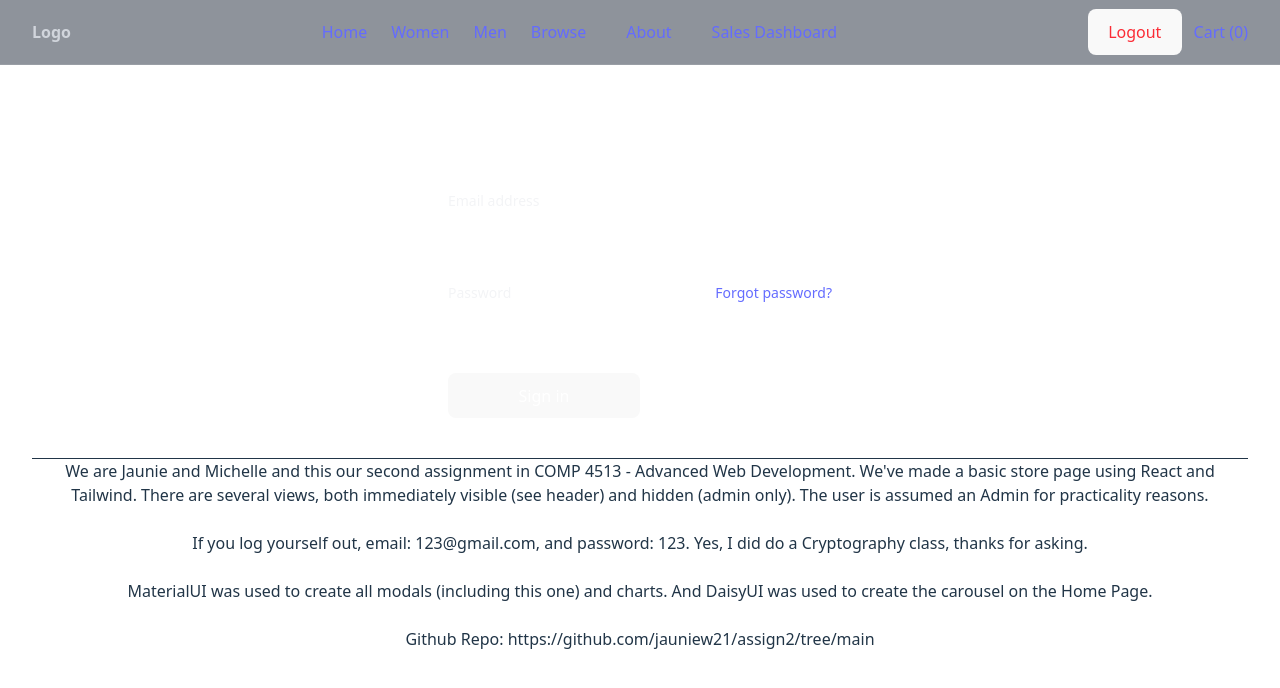
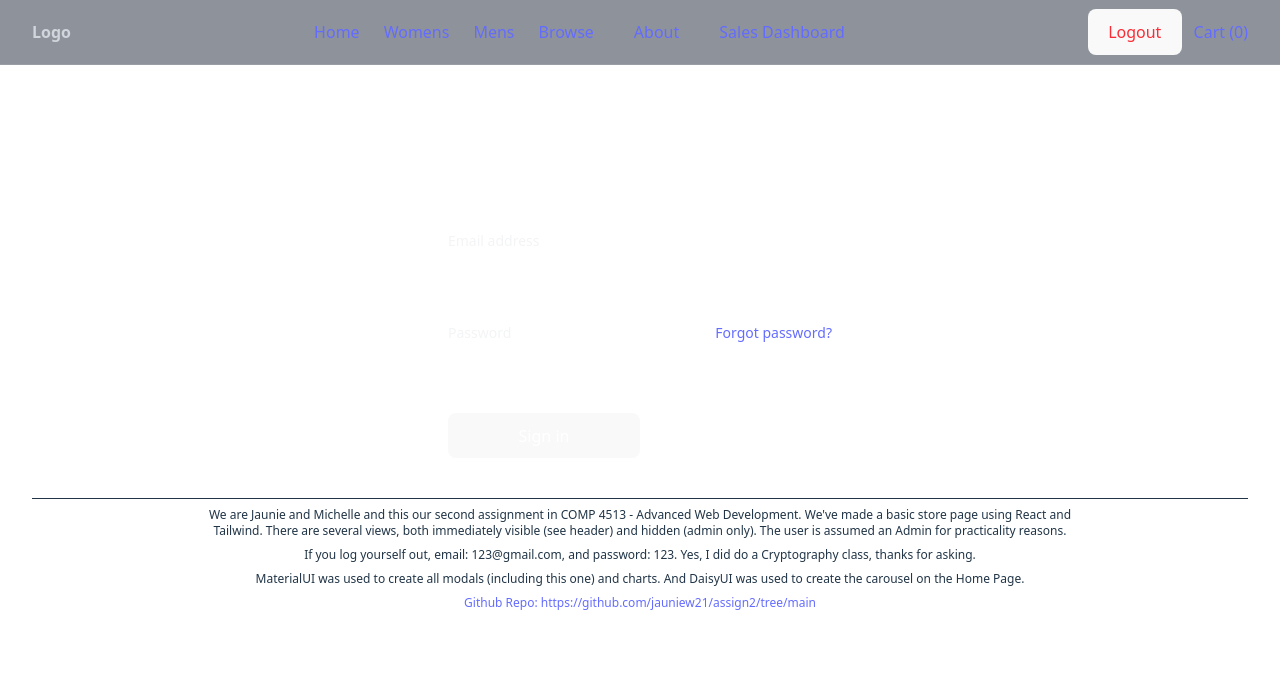
Before and after one commit to jauniew21/assign2, a React (Vite) app in the folder clothing-store-react-app/: page /login in a window 1280 px wide. Shown: the top 688 px of the page. Built offline with nearby package versions, Linux system fonts and the light colour scheme; no server answers.

Commit message:
changed women to womens and other things ig

```diff
--- a/clothing-store-react-app/src/App.jsx
+++ b/clothing-store-react-app/src/App.jsx
@@ -34,8 +34,8 @@ function App() {
         <Header isLoggedIn={isLoggedIn} handleLogIn={() => { setIsLoggedIn(!isLoggedIn) }} />
         <Routes>
           <Route path="/" element={<HomeView products={products} />} />
-          <Route path="/women" element={<WomenView products={products} gender={true} />} />
-          <Route path="/men" element={<WomenView products={products} gender={false} />} />
+          <Route path="/womens" element={<WomenView products={products} gender={true} />} />
+          <Route path="/mens" element={<WomenView products={products} gender={false} />} />
           <Route path="/browse" element={<BrowseView products={products} />} />
           <Route path="/about" element={<AboutView />} />
           <Route path="/cart" element={<ShoppingCartView products={products} />} />
--- a/clothing-store-react-app/src/components/CartSummary.jsx
+++ b/clothing-store-react-app/src/components/CartSummary.jsx
@@ -32,7 +32,7 @@ const CartSummary = ({ ship, dest }) => {
         }
     }
     else if (dest == 'int') {
-        tax = 0.1
+        tax = 0.15
         if (ship == 'standard') {
             shipCost = 20
         }
--- a/clothing-store-react-app/src/components/DashboardView.jsx
+++ b/clothing-store-react-app/src/components/DashboardView.jsx
@@ -55,14 +55,14 @@ const DashboardView = (props) => {
                 <p className='font-bold pb-2'>Top 10 Selling Products</p>
                 <table className='table-fixed border-collapse border'>
                     <tr className='border bg-neutral-700'>
-                        <th className='border px-2'>Product Name</th>
+                        <th className='border p-2'>Product Name</th>
                         <th className='border px-2'>Gender</th>
                         <th className='border '>Category</th>
                         <th className='px-2'>Total Sales (#)</th>
                     </tr>
                     {topSell.slice(0, 10).map(p => {
                         return (<tr className='border'>
-                            <td className='border px-2'>
+                            <td className='border px-2 py-1'>
                                 <Link to={`/product/${p.name}`} key={p.name} style={{ fontWeight: "normal" }} >{p.name}</Link>
                             </td>
                             <td className='border px-2 capitalize'>{p.gender}</td>
@@ -79,7 +79,7 @@ const DashboardView = (props) => {
                         <th className='border' >Product Name</th>
                         <th className='border'>Gender</th>
                         <th className='border'>Category</th>
-                        <th className='border px-2'>Total Sales (#)</th>
+                        <th className='border p-2'>Total Sales (#)</th>
                         <th>Profit ($)</th>
                     </tr>
                     {topProfit.slice(0, 10).map(p => {
@@ -87,7 +87,7 @@ const DashboardView = (props) => {
                             <td className='border px-2'>
                                 <Link to={`/product/${p.name}`} key={p.name} style={{ fontWeight: "normal" }}>{p.name}</Link>
                             </td>
-                            <td className='border px-2 capitalize'>{p.gender}</td>
+                            <td className='border px-2 py-1 capitalize'>{p.gender}</td>
                             <td className='border px-2'>{p.category}</td>
                             <td className='border'>{p.sales.total}</td>
                             <td className='border px-2'>${(p.sales.total * p.price).toFixed(2)}</td>
@@ -96,18 +96,18 @@ const DashboardView = (props) => {
                 </table>
             </div>
             <div className='grid grid-cols-3 col-span-2'>
-                <div className='grid justify-center'>
+                <div className='grid justify-center content-start'>
                     <p className='font-bold'>Sales + Profit by Category</p>
                     <div className=''>
-                        <table className='border table-fixed'>
+                        <table className='border table-fixed mt-2'>
                             <tr className='border bg-neutral-700'>
                                 <th className='border'>Category</th>
-                                <th className='border px-2'>Sales $</th>
+                                <th className='border p-2'>Sales $</th>
                                 <th className='border'>Profit $</th>
                             </tr>
                             {sortedCategory.map((p) => (
                                 (<tr key={p.category} className='border'>
-                                    <td className='border px-2'>{p.category}</td>
+                                    <td className='border px-2 py-1'>{p.category}</td>
                                     <td className='border'>{p.totalSales}</td>
                                     <td className='px-2'>${p.totalProfit.toFixed(2)}</td>
                                 </tr>)
@@ -118,7 +118,7 @@ const DashboardView = (props) => {
                 </div>
                 <div className='grid justify-center'>
                     <p className='font-bold'>Sales Numbers by Gender</p>
-                    <div className='bg-white pt-10 mb-10 mr-5'>
+                    <div className='bg-white pt-10 mb-24 mr-5'>
                         <PieChart series={[
                             { data: genderSalesData }
                         ]}
@@ -126,7 +126,7 @@ const DashboardView = (props) => {
                             height={200} /></div>
                 </div>
                 <div>
-                    <p className='font-bold'>Sales Numbers by Category</p>
+                    <p className='font-bold mb-2'>Sales Numbers by Category</p>
                     <div className='bg-white'>
                         <PieChart series={[
                             { data: categoryPie }
--- a/clothing-store-react-app/src/components/Footer.jsx
+++ b/clothing-store-react-app/src/components/Footer.jsx
@@ -3,19 +3,21 @@
 const Footer = (props) => {
     return (<footer className="pt-10">
         <hr />
-        <div className="flex ">
-            <div>
+        <div className="flex flex-col gap-2 text-xs mt-2 px-40">
+
+            <p className="">
                 We are Jaunie and Michelle and this our second assignment in COMP 4513 - Advanced Web Development. We've made a basic store page using React and Tailwind.
-                There are several views, both immediately visible (see header) and hidden (admin only). The user is assumed an Admin for practicality reasons. <br />
-                <br />
+                There are several views, both immediately visible (see header) and hidden (admin only). The user is assumed an Admin for practicality reasons.
+            </p>
+            <p className="">
                 If you log yourself out, email: 123@gmail.com, and password: 123. Yes, I did do a Cryptography class, thanks for asking.
-                <br /> <br />
+            </p>
+            <p>
+                MaterialUI was used to create all modals (including this one) and charts. And DaisyUI was used to create the carousel on the Home Page.
+            </p>
 
-                MaterialUI was used to create all modals (including this one) and charts. And DaisyUI was used to create the carousel on the Home Page. <br />
-                <br />
-
-                Github Repo: https://github.com/jauniew21/assign2/tree/main
-            </div>
+            <a href="https://github.com/jauniew21/assign2/tree/main" target="_blank">Github Repo: https://github.com/jauniew21/assign2/tree/main
+            </a>
         </div>
     </footer>)
 }
--- a/clothing-store-react-app/src/components/HomeView.jsx
+++ b/clothing-store-react-app/src/components/HomeView.jsx
@@ -64,12 +64,12 @@ const HomeView = (props) => {
             <div className='font-bold text-lg mb-4'>Sections</div>
             <ul className="grid grid-cols-2 gap-2 place-items-center">
                 <div>
-                    <Link to={'/women'}>
+                    <Link to={'/womens'}>
                     <img src={placeholder} alt="placeholder" className='size-60' /></Link>
                     <div>Women's Section</div>
                 </div>
                 <div>
-                    <Link to={'/men'}>
+                    <Link to={'/mens'}>
                     <img src={placeholder} alt="placeholder" className='size-60' /></Link>
                     <div>Men's Section</div>
                 </div>
--- a/clothing-store-react-app/src/components/WomenView.jsx
+++ b/clothing-store-react-app/src/components/WomenView.jsx
@@ -10,10 +10,10 @@ const WomenView = (props) => {
 
     if (props.gender) {
         womenEntries = props.products.filter(prod => prod.gender == 'womens')
-        genderHeader = "Women"
+        genderHeader = "Womens"
     } else {
         womenEntries = props.products.filter(prod => prod.gender == 'mens')
-        genderHeader = "Men"
+        genderHeader = "Mens"
     }
 
     return (<div className='pt-16'>
--- a/clothing-store-react-app/src/components/header.jsx
+++ b/clothing-store-react-app/src/components/header.jsx
@@ -17,8 +17,8 @@ const Header = (props) => {
 
           <nav className="hidden sm:flex space-x-6">
             <Link to="/">Home</Link>
-            <Link to="/women" gender={true}>Women</Link>
-            <Link to="/men" gender={false}>Men</Link>
+            <Link to="/womens" gender={true}>Womens</Link>
+            <Link to="/mens" gender={false}>Mens</Link>
             <Link to="/browse">Browse</Link>
             <AboutView />
             <Link to="/dashboard"
```
